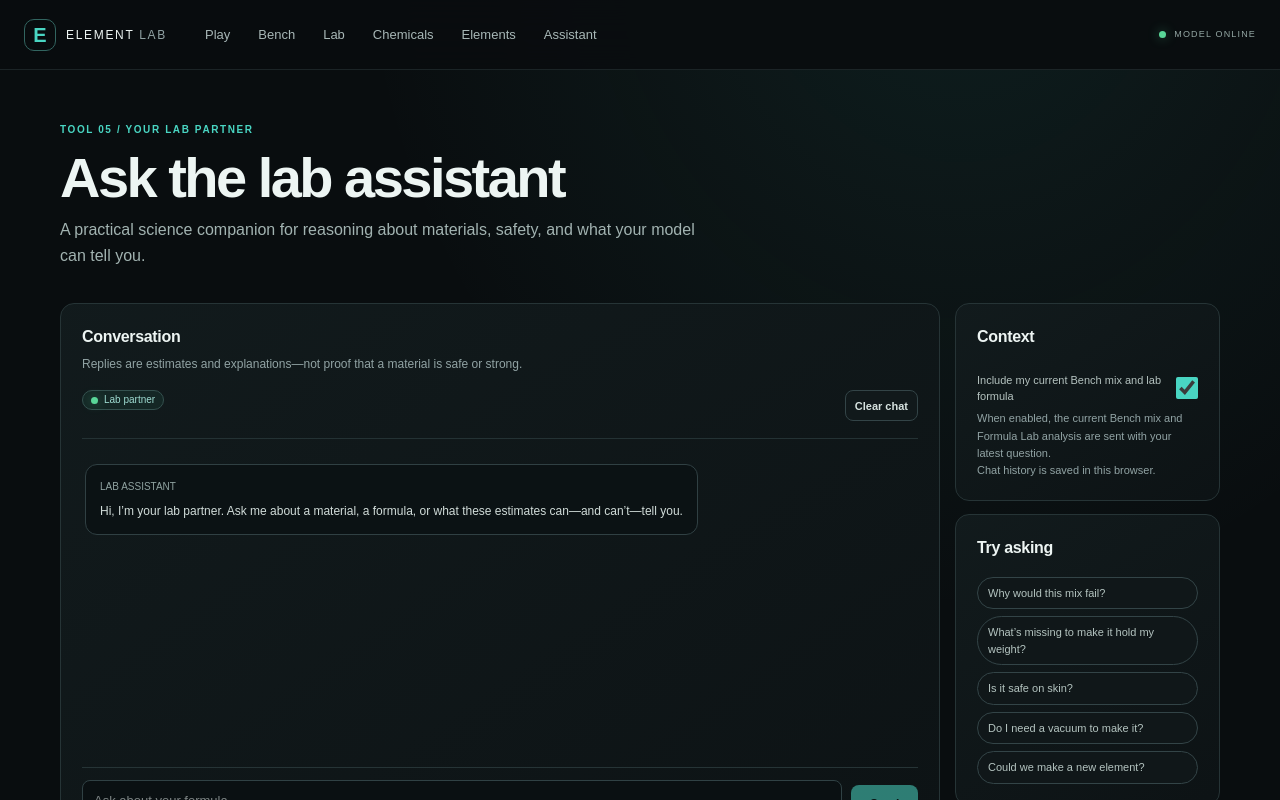
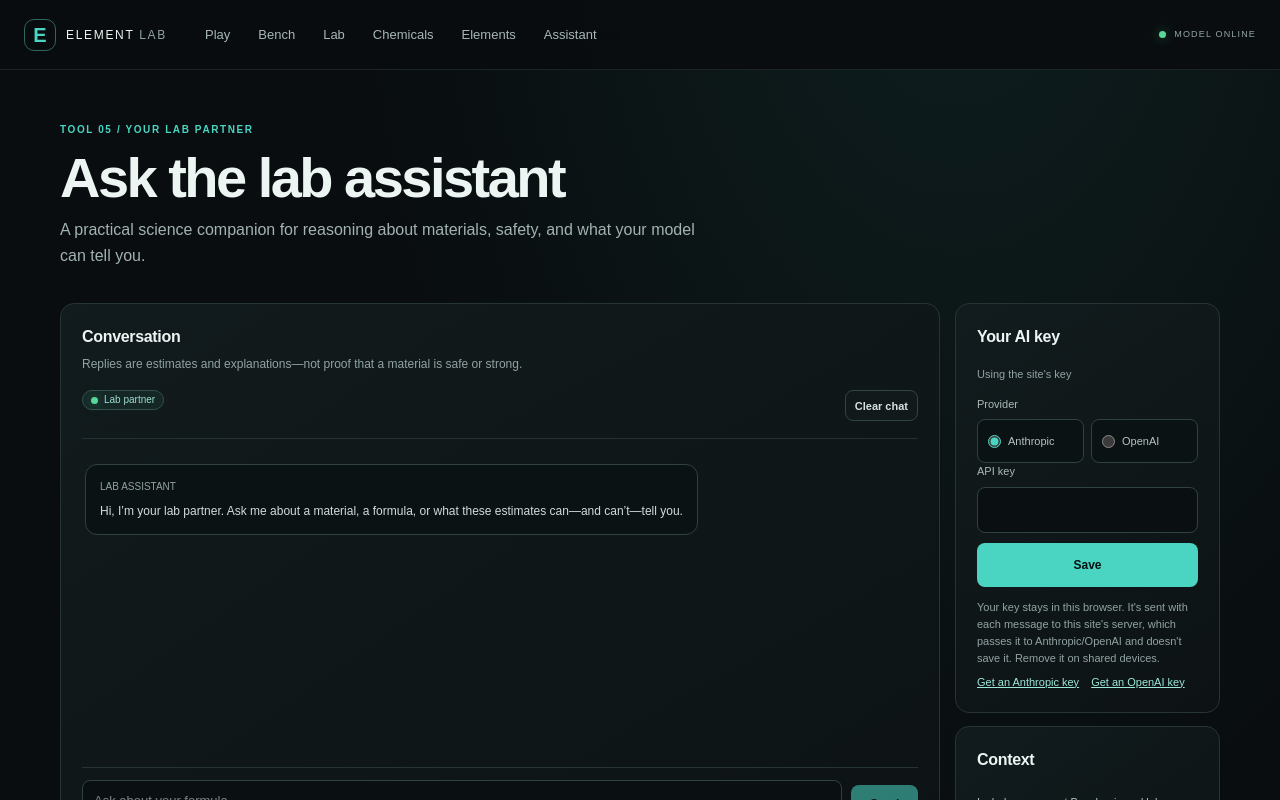
Before and after one commit to Micron2005/Element-Lab, a Next.js app: page /assistant in a window 1280 px wide. Shown: the top 800 px of the page. Built offline with nearby package versions, Linux system fonts and the light colour scheme; no server answers.

Commit message:
Add bring-your-own assistant keys
Co-Authored-By: Mukarram Alam <micron.alam18@gmail.com>

```diff
--- a/src/app/api/assistant/route.ts
+++ b/src/app/api/assistant/route.ts
@@ -1,17 +1,33 @@
 import Anthropic from "@anthropic-ai/sdk";
 import { ASSISTANT_PROMPT } from "@/lib/assistantPrompt";
+import { resolveCredentials } from "@/lib/assistantKey";
 
 type ChatMessage = { role: "user" | "assistant"; content: string };
 
 function errorStatus(error: unknown) {
-  if (typeof error === "object" && error !== null && "status" in error) return String(error.status);
+  if (typeof error === "object" && error !== null && "status" in error && typeof error.status === "number") {
+    return String(error.status);
+  }
   return "unknown";
 }
 
+function isRejectedStatus(status: string) {
+  return status === "401" || status === "403";
+}
+
+export async function GET() {
+  return Response.json({
+    siteKey: Boolean(process.env.ANTHROPIC_API_KEY || process.env.OPENAI_API_KEY),
+  });
+}
+
 export async function POST(request: Request) {
-  if (!process.env.ANTHROPIC_API_KEY && !process.env.OPENAI_API_KEY) {
-    return Response.json({ error: "no-key" }, { status: 503 });
+  const credentials = resolveCredentials(request.headers, process.env);
+  if (!credentials) return Response.json({ error: "no-key" }, { status: 503 });
+  if ("error" in credentials) {
+    return Response.json({ error: "bad-key", message: credentials.error }, { status: 400 });
   }
+
   let body: { messages?: unknown; labState?: unknown };
   try {
     body = await request.json() as typeof body;
@@ -46,11 +62,16 @@ export async function POST(request: Request) {
     }
   }
 
-  if (process.env.ANTHROPIC_API_KEY) {
+  const { provider, apiKey, source } = credentials;
+  const model = provider === "anthropic"
+    ? source === "user" ? "claude-sonnet-4-6" : process.env.ANTHROPIC_MODEL ?? "claude-sonnet-4-6"
+    : source === "user" ? "gpt-4.1-mini" : process.env.OPENAI_MODEL ?? "gpt-4.1-mini";
+
+  if (provider === "anthropic") {
     try {
-      const client = new Anthropic({ apiKey: process.env.ANTHROPIC_API_KEY });
+      const client = new Anthropic({ apiKey });
       const response = await client.messages.create({
-        model: process.env.ANTHROPIC_MODEL ?? "claude-sonnet-4-6",
+        model,
         max_tokens: 1500,
         system: ASSISTANT_PROMPT,
         messages,
@@ -58,7 +79,11 @@ export async function POST(request: Request) {
       const reply = response.content.filter((block) => block.type === "text").map((block) => block.text).join("\n");
       return Response.json({ reply });
     } catch (error) {
-      console.error(`Anthropic assistant request failed with status ${errorStatus(error)}`);
+      const status = errorStatus(error);
+      console.error(`Anthropic assistant request failed with status ${status}`);
+      if (isRejectedStatus(status)) {
+        return Response.json({ error: "key-rejected" }, { status: 401 });
+      }
       return Response.json({ error: "The assistant could not respond right now. Check your API key and model, then try again." }, { status: 502 });
     }
   }
@@ -67,11 +92,11 @@ export async function POST(request: Request) {
     const response = await fetch("https://api.openai.com/v1/chat/completions", {
       method: "POST",
       headers: {
-        Authorization: `Bearer ${process.env.OPENAI_API_KEY}`,
+        Authorization: `Bearer ${apiKey}`,
         "Content-Type": "application/json",
       },
       body: JSON.stringify({
-        model: process.env.OPENAI_MODEL ?? "gpt-4.1-mini",
+        model,
         max_tokens: 1500,
         messages: [{ role: "system", content: ASSISTANT_PROMPT }, ...messages],
       }),
@@ -79,6 +104,9 @@ export async function POST(request: Request) {
     });
     if (!response.ok) {
       console.error(`OpenAI assistant request failed with status ${response.status}`);
+      if (response.status === 401 || response.status === 403) {
+        return Response.json({ error: "key-rejected" }, { status: 401 });
+      }
       return Response.json({ error: "The assistant could not respond right now. Check your API key and model, then try again." }, { status: 502 });
     }
     const result = await response.json() as { choices?: { message?: { content?: unknown } }[] };
--- a/src/components/AssistantTool.tsx
+++ b/src/components/AssistantTool.tsx
@@ -8,10 +8,13 @@ import { byId } from "@/lib/ingredients";
 import { benchById } from "@/lib/bench/library";
 import { simulate } from "@/lib/bench/simulate";
 import type { Experiment } from "@/lib/bench/types";
+import { maskKey, USER_KEY_STORAGE, validateUserKey } from "@/lib/assistantKey";
+import type { Provider } from "@/lib/assistantKey";
 import { PageIntro, Panel } from "./shared";
 
 type Message = { role: "user" | "assistant"; content: string };
 type LearnContext = { title: string; context: string };
+type SavedUserKey = { provider: Provider; apiKey: string };
 const STORAGE_KEY = "elementlab.chat";
 const HANDOFF_KEY = "elementlab.assistant.handoff";
 const welcome: Message = { role: "assistant", content: "Hi, I’m your lab partner. Ask me about a material, a formula, or what these estimates can—and can’t—tell you." };
@@ -164,6 +167,11 @@ export default function AssistantTool() {
   const [loading, setLoading] = useState(false);
   const [notice, setNotice] = useState("");
   const [learnContext, setLearnContext] = useState<LearnContext | null>(null);
+  const [userKey, setUserKey] = useState<SavedUserKey | null>(null);
+  const [provider, setProvider] = useState<Provider>("anthropic");
+  const [keyDraft, setKeyDraft] = useState("");
+  const [keyError, setKeyError] = useState("");
+  const [siteKey, setSiteKey] = useState(false);
   const endRef = useRef<HTMLDivElement>(null);
 
   useEffect(() => {
@@ -176,9 +184,30 @@ export default function AssistantTool() {
       } catch {
         setNotice("Saved conversation could not be read.");
       }
+      try {
+        const storedKey = JSON.parse(localStorage.getItem(USER_KEY_STORAGE) ?? "null");
+        if (storedKey && typeof storedKey === "object") {
+          const validated = validateUserKey(storedKey.provider, storedKey.apiKey);
+          if ("error" in validated) {
+            localStorage.removeItem(USER_KEY_STORAGE);
+          } else {
+            setUserKey(validated);
+            setProvider(validated.provider);
+          }
+        }
+      } catch {
+        setKeyError("Saved key could not be read from this device.");
+      }
       readLearnHandoff(setLearnContext, setInput);
       setReady(true);
     });
+    void fetch("/api/assistant")
+      .then((response) => response.ok ? response.json() : null)
+      .then((result: unknown) => {
+        if (!active || typeof result !== "object" || result === null || !("siteKey" in result)) return;
+        if (typeof result.siteKey === "boolean") setSiteKey(result.siteKey);
+      })
+      .catch(() => {});
     return () => { active = false; };
   }, []);
 
@@ -187,6 +216,38 @@ export default function AssistantTool() {
     localStorage.setItem(STORAGE_KEY, JSON.stringify(messages));
     endRef.current?.scrollIntoView({ behavior: "smooth", block: "end" });
   }, [messages, ready]);
+
+  const saveUserKey = () => {
+    const validated = validateUserKey(provider, keyDraft);
+    if ("error" in validated) {
+      setKeyError(validated.error);
+      return;
+    }
+    try {
+      localStorage.setItem(USER_KEY_STORAGE, JSON.stringify(validated));
+      setUserKey(validated);
+      setProvider(validated.provider);
+      setKeyDraft("");
+      setKeyError("");
+    } catch {
+      setKeyError("Could not save the key on this device. Check browser storage settings.");
+    }
+  };
+  const removeUserKey = () => {
+    try {
+      localStorage.removeItem(USER_KEY_STORAGE);
+      setUserKey(null);
+      setKeyDraft("");
+      setKeyError("");
+    } catch {
+      setKeyError("Could not remove the saved key from this device.");
+    }
+  };
+  const keyStatus = userKey
+    ? `Using your ${userKey.provider === "anthropic" ? "Anthropic" : "OpenAI"} key`
+    : siteKey
+      ? "Using the site's key"
+      : "Assistant is off. Add your own key to turn it on.";
 
   const sendMessage = async (content: string) => {
     const question = content.trim();
@@ -205,7 +266,12 @@ export default function AssistantTool() {
       ].filter((section) => section.trim()).join("\n\n");
       const response = await fetch("/api/assistant", {
         method: "POST",
-        headers: { "content-type": "application/json" },
+        headers: {
+          "content-type": "application/json",
+          ...(userKey
+            ? { "x-user-api-key": userKey.apiKey, "x-user-provider": userKey.provider }
+            : {}),
+        },
         body: JSON.stringify({
           messages: conversation.map(({ role, content: messageContent }) => ({ role, content: messageContent })),
           ...(labState ? { labState } : {}),
@@ -213,7 +279,14 @@ export default function AssistantTool() {
       });
       const result = await response.json();
       if (response.status === 503 && result.error === "no-key") {
-        setMessages([...conversation, { role: "assistant", content: "The assistant is off. Add an `ANTHROPIC_API_KEY` or `OPENAI_API_KEY` in Vercel → Project → Settings → Environment Variables, then redeploy." }]);
+        setMessages([...conversation, { role: "assistant", content: "The assistant is off. Add your own Anthropic or OpenAI key in **Your AI key** (stays on this device), or the site owner can add one in Vercel." }]);
+      } else if (response.status === 401 && result.error === "key-rejected") {
+        const rejectionMessage = userKey
+          ? `Your key was rejected by ${userKey.provider === "anthropic" ? "Anthropic" : "OpenAI"}. Check it, or remove it and paste a new one.`
+          : "The site's key was rejected. The site owner can update it, or you can add your own key.";
+        setMessages([...conversation, { role: "assistant", content: rejectionMessage }]);
+      } else if (response.status === 400 && result.error === "bad-key") {
+        setMessages([...conversation, { role: "assistant", content: typeof result.message === "string" ? result.message : "The supplied API key is invalid." }]);
       } else if (!response.ok) {
         setMessages([...conversation, { role: "assistant", content: result.error ?? "I couldn’t reach the assistant just now. Please try again." }]);
       } else {
@@ -267,6 +340,72 @@ export default function AssistantTool() {
           <form className="chat-compose" onSubmit={submit}><textarea className="textarea" value={input} onChange={(event) => setInput(event.target.value)} placeholder="Ask about your formula…" aria-label="Your message" rows={2} /><button className="button button-primary" type="submit" disabled={loading || !input.trim()}>Send ↗</button></form>
         </Panel>
         <aside className="assistant-side">
+          <Panel title="Your AI key">
+            <p className="small muted" role="status">{keyStatus}</p>
+            <fieldset style={{ border: 0, margin: "12px 0 0", padding: 0 }}>
+              <legend className="field-label">Provider</legend>
+              <div style={{ display: "grid", gridTemplateColumns: "repeat(2, minmax(0, 1fr))", gap: 7 }}>
+                {(["anthropic", "openai"] as const).map((option) => (
+                  <label
+                    key={option}
+                    style={{
+                      display: "flex",
+                      minHeight: 44,
+                      alignItems: "center",
+                      gap: 7,
+                      padding: "8px 10px",
+                      border: "1px solid #304144",
+                      borderRadius: 8,
+                      background: "#0b1214",
+                      color: "#b4c2bf",
+                      fontSize: 11,
+                      cursor: "pointer",
+                    }}
+                  >
+                    <input
+                      type="radio"
+                      name="assistant-provider"
+                      value={option}
+                      checked={provider === option}
+                      onChange={() => setProvider(option)}
+                      style={{ accentColor: "var(--accent)" }}
+                    />
+                    {option === "anthropic" ? "Anthropic" : "OpenAI"}
+                  </label>
+                ))}
+              </div>
+            </fieldset>
+            <label className="field-label" htmlFor="assistant-user-key">API key</label>
+            <input
+              id="assistant-user-key"
+              className="input"
+              type="password"
+              autoComplete="off"
+              spellCheck={false}
+              style={{ fontSize: 16 }}
+              value={keyDraft}
+              onChange={(event) => setKeyDraft(event.target.value)}
+            />
+            {keyError && <p className="small bad" role="alert">{keyError}</p>}
+            {userKey && (
+              <p className="small muted" style={{ overflowWrap: "anywhere" }} role="status">
+                Saved on this device: <code>{maskKey(userKey.apiKey)}</code>
+              </p>
+            )}
+            <div className="button-row" style={{ marginTop: 10 }}>
+              <button className="button button-primary" type="button" style={{ minHeight: 44, flex: 1 }} onClick={saveUserKey}>Save</button>
+              {userKey && (
+                <button className="button button-secondary" type="button" style={{ minHeight: 44, flex: 1 }} onClick={removeUserKey}>Remove</button>
+              )}
+            </div>
+            <p className="small muted" style={{ margin: "12px 0 0" }}>
+              Your key stays in this browser. It&apos;s sent with each message to this site&apos;s server, which passes it to Anthropic/OpenAI and doesn&apos;t save it. Remove it on shared devices.
+            </p>
+            <div className="small" style={{ display: "flex", flexWrap: "wrap", gap: "8px 12px", marginTop: 7 }}>
+              <a href="https://console.anthropic.com/settings/keys" target="_blank" rel="noopener" style={{ color: "#9de7da", textDecoration: "underline", overflowWrap: "anywhere" }}>Get an Anthropic key</a>
+              <a href="https://platform.openai.com/api-keys" target="_blank" rel="noopener" style={{ color: "#9de7da", textDecoration: "underline", overflowWrap: "anywhere" }}>Get an OpenAI key</a>
+            </div>
+          </Panel>
           <Panel title="Context">
             {learnContext && (
               <div className="chat-heading">
--- /dev/null
+++ b/src/lib/assistantKey.ts
@@ -0,0 +1,64 @@
+export type Provider = "anthropic" | "openai";
+
+export interface Credentials {
+  provider: Provider;
+  apiKey: string;
+  source: "user" | "site";
+}
+
+export const USER_KEY_STORAGE = "elementlab.assistant.key";
+
+export function validateUserKey(
+  provider: unknown,
+  apiKey: unknown,
+): { provider: Provider; apiKey: string } | { error: string } {
+  if (provider !== "anthropic" && provider !== "openai") {
+    return { error: "Choose Anthropic or OpenAI." };
+  }
+  if (typeof apiKey !== "string") return { error: "Enter an API key." };
+
+  const trimmedKey = apiKey.trim();
+  if (trimmedKey.length < 20 || trimmedKey.length > 300) {
+    return { error: "API keys must be 20–300 characters." };
+  }
+  if (/\s/.test(trimmedKey)) return { error: "API keys cannot contain internal whitespace." };
+  if (provider === "anthropic" && !trimmedKey.startsWith("sk-ant-")) {
+    return { error: "Anthropic API keys must start with sk-ant-." };
+  }
+  if (provider === "openai" && (!trimmedKey.startsWith("sk-") || trimmedKey.startsWith("sk-ant-"))) {
+    return { error: "OpenAI API keys must start with sk- and cannot start with sk-ant-." };
+  }
+
+  return { provider, apiKey: trimmedKey };
+}
+
+export function resolveCredentials(
+  headers: Headers,
+  env: {
+    ANTHROPIC_API_KEY?: string;
+    OPENAI_API_KEY?: string;
+    [key: string]: string | undefined;
+  },
+): Credentials | { error: string } | null {
+  if (headers.has("x-user-api-key")) {
+    const userCredentials = validateUserKey(
+      headers.get("x-user-provider"),
+      headers.get("x-user-api-key"),
+    );
+    return "error" in userCredentials
+      ? userCredentials
+      : { ...userCredentials, source: "user" };
+  }
+  if (env.ANTHROPIC_API_KEY) {
+    return { provider: "anthropic", apiKey: env.ANTHROPIC_API_KEY, source: "site" };
+  }
+  if (env.OPENAI_API_KEY) {
+    return { provider: "openai", apiKey: env.OPENAI_API_KEY, source: "site" };
+  }
+  return null;
+}
+
+export function maskKey(apiKey: string): string {
+  if (apiKey.length <= 11) return "•".repeat(apiKey.length);
+  return `${apiKey.slice(0, 7)}…${apiKey.slice(-4)}`;
+}
```
Also changed, not shown: 1 other file (tests, documents, lock files or other folders).
